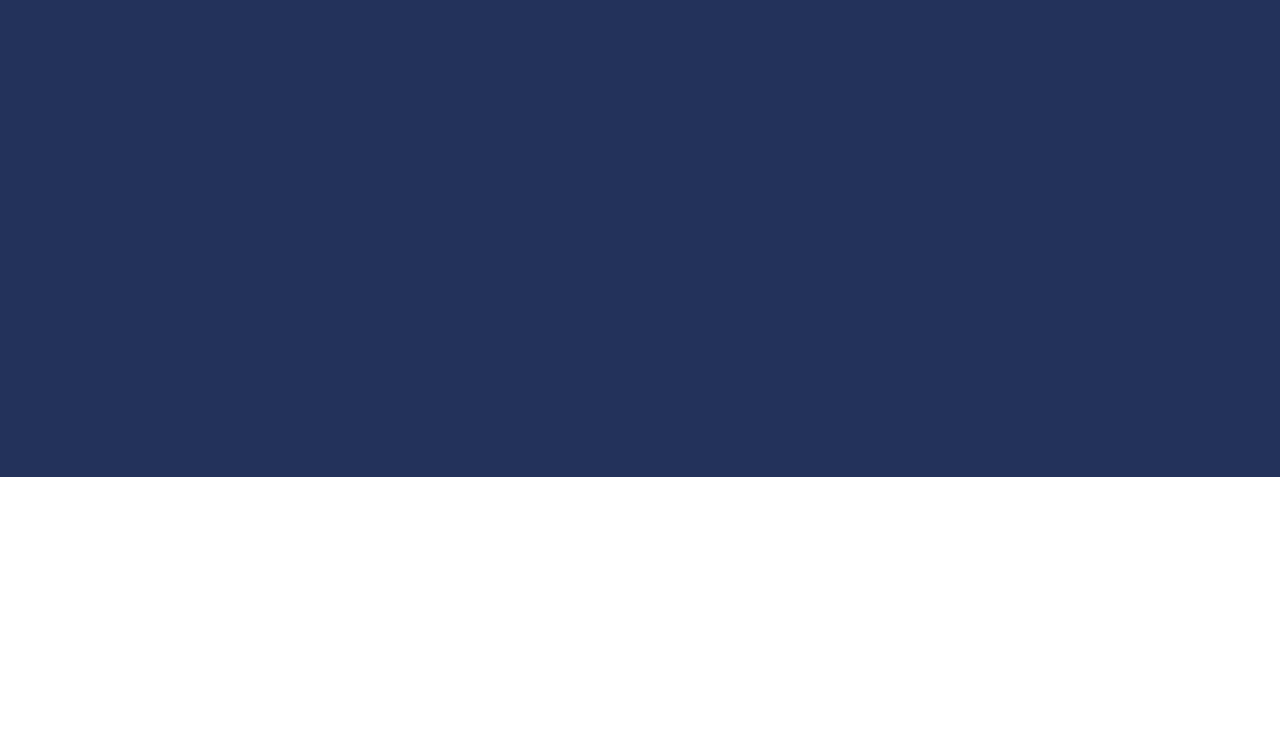
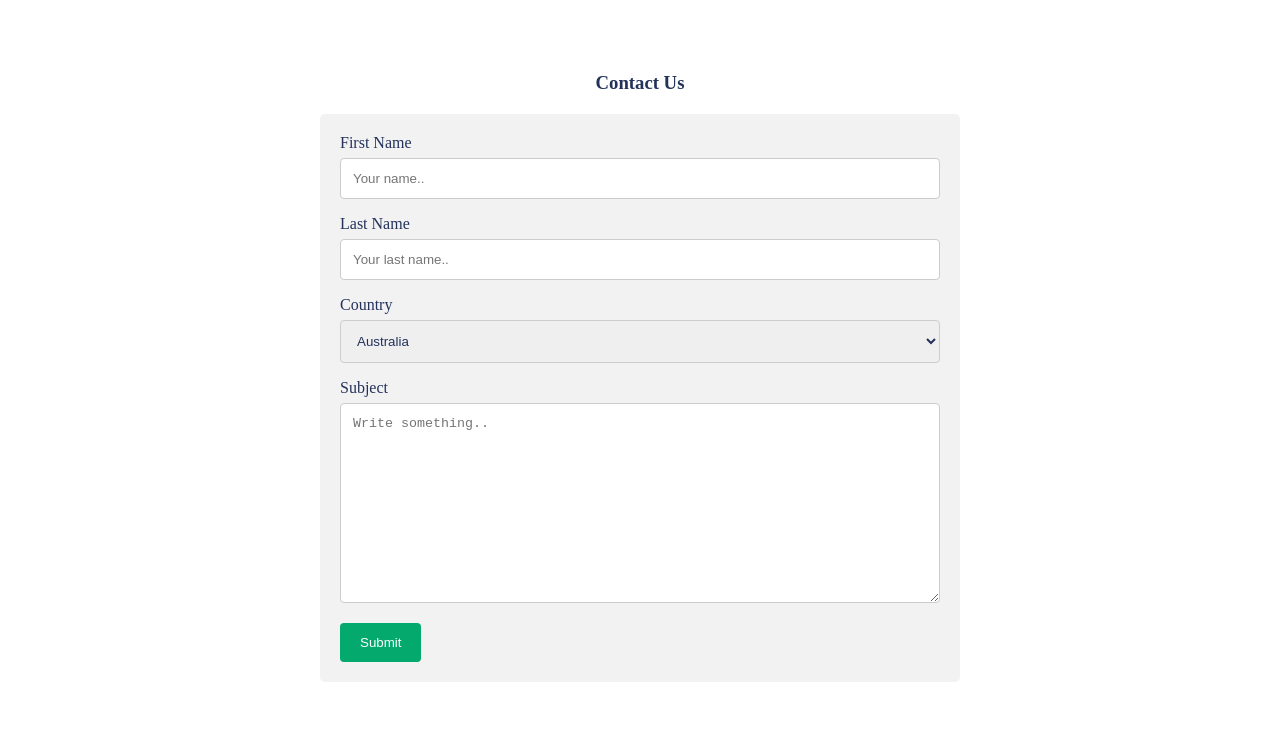
Before and after one commit to ManavYagnik/meet-stactic-website, a plain HTML site: page html/index.html in a window 1280 px wide. Shown: the part 2223-2960 px from the top of the page. Drawn offline with Linux system fonts and the light colour scheme.

Commit message:
some changes in contact us

```diff
--- a/html/index.css
+++ b/html/index.css
@@ -8,9 +8,60 @@
 
 
 }
+
+
+.section-2{
+    justify-content: center;
+    display: flex;
+    flex-direction: row;
+
+
+
+}
+.contact-container{
+    width: 50%;
+
+}
+.contact-container h3{
+    text-align: center;
+    margin-bottom: 20px;
+}
+input[type=text], select, textarea {
+    width: 100%;
+    padding: 12px;
+    border: 1px solid #ccc;
+    border-radius: 4px;
+    box-sizing: border-box;
+    margin-top: 6px;
+    margin-bottom: 16px;
+    resize: vertical;
+  }
+
+  input[type=submit] {
+    background-color: #04AA6D;
+    color: white;
+    padding: 12px 20px;
+    border: none;
+    border-radius: 4px;
+    cursor: pointer;
+  }
+
+  input[type=submit]:hover {
+    background-color: #45a049;
+  }
+
+  .container {
+    border-radius: 5px;
+    background-color: #f2f2f2;
+    padding: 20px;
+  }
 #Contact{
-    background-color: #23325B;
-    height: 500px;
+
+    height: 800px;
+    display: flex;
+    flex-direction: row;
+    align-items: center;
+
 }
 .quality{
     line-height: 30px;
--- a/html/index.html
+++ b/html/index.html
@@ -264,8 +264,33 @@
     </div>
 
 
-    <div class="section-1" id="Contact">
+    <div class="section-2" id="Contact">
+        <div class="contact-container">
 
+        <h3>Contact Us</h3>
+
+        <div class="container">
+          <form action="/action_page.php">
+            <label for="fname">First Name</label>
+            <input type="text" id="fname" name="firstname" placeholder="Your name..">
+
+            <label for="lname">Last Name</label>
+            <input type="text" id="lname" name="lastname" placeholder="Your last name..">
+
+            <label for="country">Country</label>
+            <select id="country" name="country">
+              <option value="australia">Australia</option>
+              <option value="canada">Canada</option>
+              <option value="usa">USA</option>
+            </select>
+
+            <label for="subject">Subject</label>
+            <textarea id="subject" name="subject" placeholder="Write something.." style="height:200px"></textarea>
+
+            <input type="submit" value="Submit">
+          </form>
+        </div>
+    </div>
 
 
 
```
